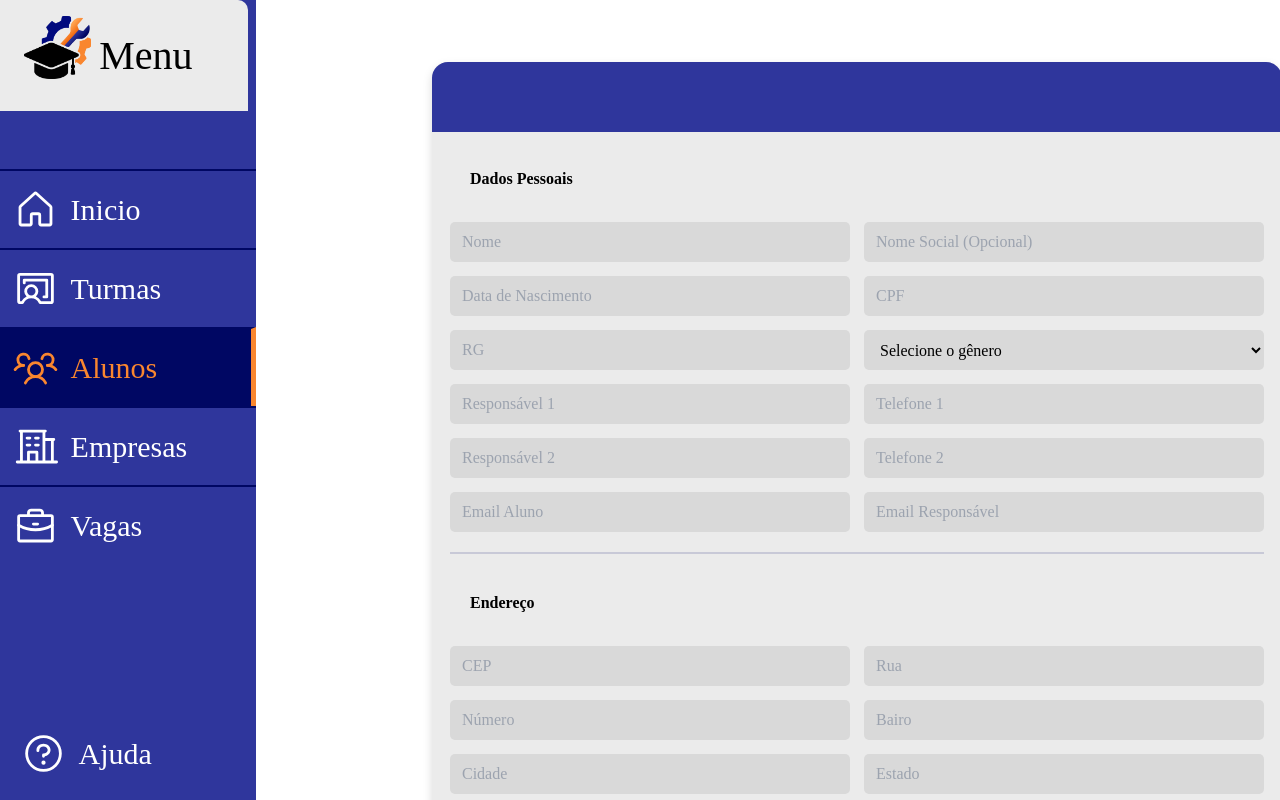
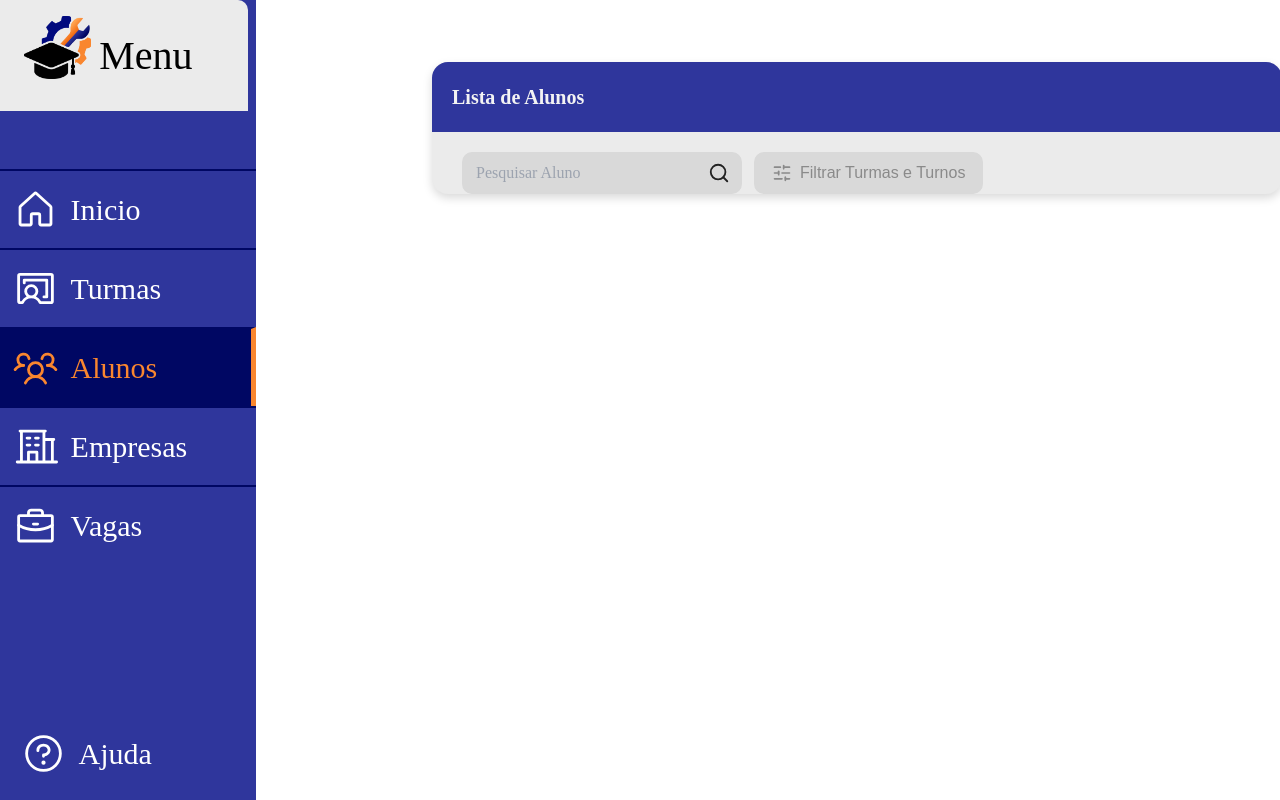
Before and after one commit to marinaluizaaraujo/C-Educa, a React (Vite) app: page /secretaria/alunos in a window 1280 px wide. Shown: the top 800 px of the page. Built offline with nearby package versions, Linux system fonts and the light colour scheme; a web font is replaced by a local one.

Commit message:
FiltroBusca - ListarAlunos

```diff
--- a/package.json
+++ b/package.json
@@ -13,6 +13,7 @@
     "@phosphor-icons/react": "^2.1.10",
     "@types/styled-components": "^5.1.36",
     "axios": "^1.16.1",
+    "lucide-react": "^1.16.0",
     "phosphor-react": "^1.4.1",
     "react": "^19.2.0",
     "react-dom": "^19.2.0",
--- /dev/null
+++ b/src/components/FiltroBusca/index.tsx
@@ -0,0 +1,101 @@
+import { useState } from "react";
+import Input from "../Input";
+import { Search, SlidersHorizontal } from "lucide-react";
+import {
+  Container,
+  SearchContainer,
+  FilterButton,
+  ModalOverlay,
+  ModalContent,
+  ModalTitle,
+  Label,
+  Options,
+  Actions,
+  ApplyButton,
+  CancelButton,
+} from "./style";
+
+function FiltroAlunos() {
+  const [modalAberto, setModalAberto] = useState(false);
+  const [cursos, setCursos] = useState<string[]>([]);
+  const [turnos, setTurnos] = useState<string[]>([]);
+
+  const textoFiltro =
+    [...cursos, ...turnos].length > 0
+      ? [...cursos, ...turnos].join(", ")
+      : "Filtrar Turmas e Turnos";
+
+  function marcarFiltro(
+    valor: string,
+    lista: string[],
+    setLista: React.Dispatch<React.SetStateAction<string[]>>
+  ) {
+    if (lista.includes(valor)) {
+      setLista(lista.filter((item) => item !== valor));
+    } else {
+      setLista([...lista, valor]);
+    }
+  }
+
+  return (
+    <Container>
+      <SearchContainer>
+        <Input type="text" placeholder="Pesquisar Aluno" size="large" />
+        <Search size={22} />
+      </SearchContainer>
+
+      <FilterButton type="button" onClick={() => setModalAberto(true)}>
+        <SlidersHorizontal size={20} />
+        {textoFiltro}
+      </FilterButton>
+
+      {modalAberto && (
+        <ModalOverlay>
+          <ModalContent>
+            <ModalTitle>Cursos</ModalTitle>
+
+            <Options>
+              {["ADM", "TI", "Confeitaria"].map((curso) => (
+                <Label key={curso}>
+                  <input
+                    type="checkbox"
+                    checked={cursos.includes(curso)}
+                    onChange={() => marcarFiltro(curso, cursos, setCursos)}
+                  />
+                  {curso}
+                </Label>
+              ))}
+            </Options>
+
+            <ModalTitle>Turnos</ModalTitle>
+
+            <Options>
+              {["Manhã", "Tarde", "Noite"].map((turno) => (
+                <Label key={turno}>
+                  <input
+                    type="checkbox"
+                    checked={turnos.includes(turno)}
+                    onChange={() => marcarFiltro(turno, turnos, setTurnos)}
+                  />
+                  {turno}
+                </Label>
+              ))}
+            </Options>
+
+            <Actions>
+              <CancelButton type="button" onClick={() => setModalAberto(false)}>
+                Cancelar
+              </CancelButton>
+
+              <ApplyButton type="button" onClick={() => setModalAberto(false)}>
+                Aplicar
+              </ApplyButton>
+            </Actions>
+          </ModalContent>
+        </ModalOverlay>
+      )}
+    </Container>
+  );
+}
+
+export default FiltroAlunos;
--- /dev/null
+++ b/src/components/FiltroBusca/style.ts
@@ -0,0 +1,121 @@
+import styled from "styled-components";
+
+export const Container = styled.div`
+  display: flex;
+  align-items: center;
+  gap: 12px;
+  width: 100%;
+  padding-left: 30px;
+
+`;
+
+export const SearchContainer = styled.div`
+  position: relative;
+  display: flex;
+  align-items: center;
+
+  svg {
+    position: absolute;
+    right: 12px;
+    color: #222;
+  }
+
+  input {
+    width: 280px;
+    height: 42px;
+    border: none;
+    border-radius: 10px;
+    background: #d9d9d9;
+    padding: 0 42px 0 14px;
+    font-size: 16px;
+    outline: none;
+  }
+`;
+
+export const FilterButton = styled.button`
+  display: flex;
+  align-items: center;
+  gap: 8px;
+
+  height: 42px;
+  padding: 0 18px;
+
+  border: none;
+  border-radius: 10px;
+
+  background: #d9d9d9;
+
+  font-size: 16px;
+  cursor: pointer;
+
+  color: #8a8a8a;
+
+  transition: 0.2s;
+
+  &:hover {
+    opacity: 0.8;
+  }
+`;
+
+export const ModalOverlay = styled.div`
+  position: fixed;
+  inset: 0;
+  background: rgba(0, 0, 0, 0.25);
+
+  display: flex;
+  align-items: center;
+  justify-content: center;
+  z-index: 999;
+`;
+
+export const ModalContent = styled.div`
+  width: 320px;
+  background: white;
+  border-radius: 12px;
+  padding: 20px;
+`;
+
+export const ModalTitle = styled.h3`
+  font-size: 16px;
+  margin-bottom: 10px;
+  font-family: ${({ theme }) => theme.fontFamily.primary};
+`;
+
+export const Options = styled.div`
+  display: flex;
+  flex-direction: column;
+  gap: 8px;
+  margin-bottom: 18px;
+`;
+
+export const Actions = styled.div`
+  display: flex;
+  justify-content: flex-end;
+  gap: 10px;
+`;
+
+export const ApplyButton = styled.button`
+  padding: 8px 14px;
+  border: none;
+  border-radius: 8px;
+  background: #3633a8;
+  color: white;
+  cursor: pointer;
+`;
+
+export const CancelButton = styled.button`
+  padding: 8px 14px;
+  border: none;
+  border-radius: 8px;
+  background: #d9d9d9;
+  cursor: pointer;
+`;
+
+export const Label = styled.label`
+  display: flex;
+  align-items: center;
+  gap: 6px;
+
+  font-size: 14px;
+  font-family: ${({ theme }) => theme.fontFamily.primary};
+`;
--- a/src/components/Input/props.ts
+++ b/src/components/Input/props.ts
@@ -1,5 +1,5 @@
 export interface InputProps {
   size?: "small" | "medium" | "large"
-  type?: "text" | "email" | "password" | "number" | "date"
+  type?: "text" | "email" | "password" | "number" | "date" | "checkbox"
   placeholder?: string
 }
--- a/src/components/Input/style.ts
+++ b/src/components/Input/style.ts
@@ -26,4 +26,13 @@ export const StyledInput = styled.input<InputProps>`
 
   border: 2px solid #6c6c6d;
 }
+
+&[type="checkbox"] {
+    width: 18px;
+    height: 18px;
+    accent-color: #F9862F;
+    cursor: pointer;
+    padding: 0;
+    margin: 5px;
+  }
 `;
--- a/src/components/Tabela/index.tsx
+++ b/src/components/Tabela/index.tsx
@@ -1,7 +1,8 @@
 
-import Input from "../Input"
+import FiltroBusca from "../FiltroBusca"
+import { Container, Espaco, Header, Row, TitleContainer } from "./style"
 
-export default Tabela(){
+export default function Tabela() {
     return (
 
         <Container>
@@ -11,18 +12,11 @@ export default Tabela(){
                 </TitleContainer>
             </Header>
             <Row>
-                <Input
-                    size="medium"
-                    type="text"
-                    placeholder="Pesquisar Aluno"
-                />
+                <FiltroBusca/>
+            </Row>
 
 
-
-                <TableContainer>
-
-                </>
-                <Container />
+                </Container>
 
                 )
 }
--- a/src/components/Tabela/style.ts
+++ b/src/components/Tabela/style.ts
@@ -0,0 +1,50 @@
+import styled from "styled-components";
+
+export const Container = styled.div`
+  width: 850px;
+  margin: 30px;
+  margin-left: 400px;
+  background-color: ${({ theme }) => theme.colors.background};
+  border-radius: 16px;
+  overflow: hidden;
+  box-shadow: 0px 4px 10px rgba(0, 0, 0, 0.15);
+`;
+
+export const Header = styled.div`
+  width: 100%;
+  height: 70px;
+  background-color: ${({ theme }) => theme.colors.backgroundNav};
+  display: flex;
+  align-items: center;
+  justify-content: space-between;
+  padding: 0 20px;
+  margin-bottom: 20px;
+`;
+
+export const TitleContainer = styled.div`
+  display: flex;
+  align-items: center;
+  gap: 12px;
+`;
+
+export const Subtitle = styled.h2`
+    font-size: 16px;
+    font-family: ${({ theme }) => theme.fontFamily.primary};
+    padding: 20px;
+`;
+
+export const Espaco = styled.h3`
+  font-size: 20px;
+  font-family: ${({ theme }) => theme.fontFamily.primary};
+  color: #F3F3F3;
+
+`;
+
+export const Row = styled.div`
+  display: flex;
+  gap: 14px;
+
+  @media (max-width: 768px) {
+    flex-direction: column;
+  }
+`;
--- a/src/pages/Secretaria/Alunos/index.tsx
+++ b/src/pages/Secretaria/Alunos/index.tsx
@@ -1,10 +1,11 @@
-import Forms from "../../../components/Forms"
+
+import Tabela from "../../../components/Tabela"
 
 export default function Alunos() {
     return (
 
     <>
-        <Forms />
+        <Tabela/>
     </>
 
     )
```
Also changed, not shown: src/components/Forms/index.tsx (+14 -1 lines), 1 other file (tests, documents, lock files or other folders).
